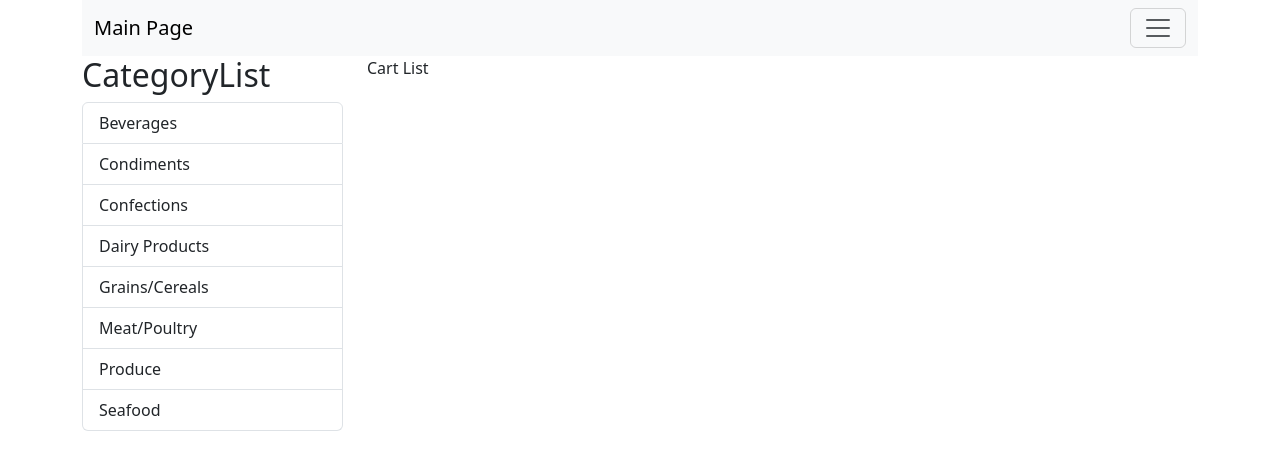
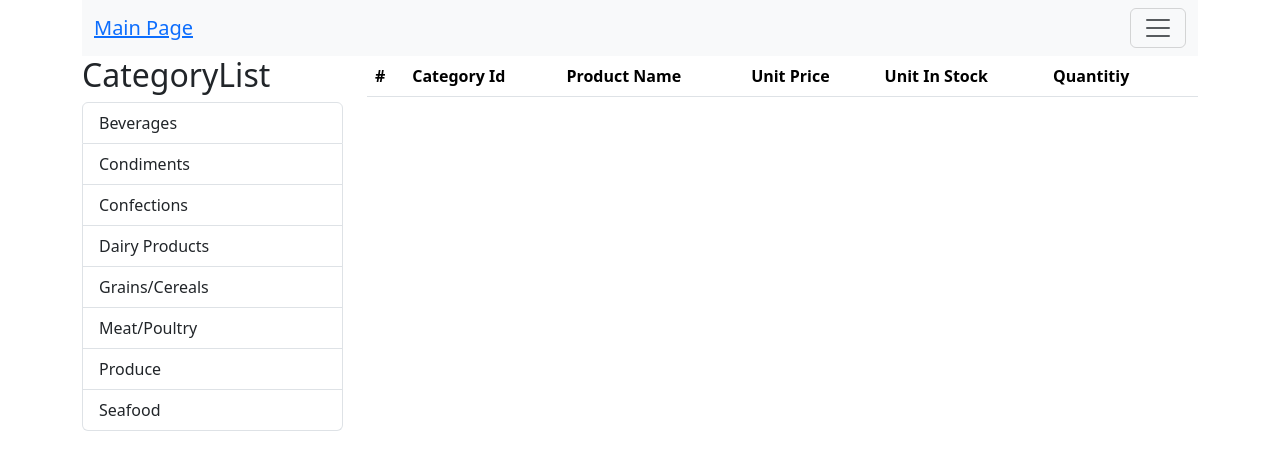
Before and after one commit to bobosii/react-practice, a React (Create React App) app: page /cart in a window 1280 px wide. Shown: the top 470 px of the page. Built offline with nearby package versions, Linux system fonts and the light colour scheme; data requests are answered from the project's data file; the HTML template or start-up script is replaced by a standard one.

Commit message:
carlist.js complited

```diff
--- a/src/App.js
+++ b/src/App.js
@@ -4,7 +4,7 @@ import { Container, Row, Col } from "reactstrap";
 import CategoryList from "./CategoryList";
 import ProductList from "./ProductList";
 import alertify from "alertifyjs";
-import { Route, Routes, Switch } from "react-router-dom";
+import { Route, Routes } from "react-router-dom";
 import Notfound from "./NotFound";
 import CartList from "./CartList";
 
@@ -75,8 +75,16 @@ export default class App extends Component {
                     />
                   }
                 ></Route>
-                <Route path="*" element={<Notfound></Notfound>}></Route>
-                <Route path="/cart" element={<CartList></CartList>}></Route>
+                <Route
+                  path="/cart"
+                  element={
+                    <CartList
+                    removeFromCart={this.removeFromCart}
+                    cart={this.state.cart}
+                    />
+                  }
+                ></Route>
+                  <Route path="*" element={<Notfound></Notfound>}></Route>
               </Routes>
             </Col>
           </Row>
--- a/src/CartList.js
+++ b/src/CartList.js
@@ -1,9 +1,46 @@
-import React, { Component } from 'react'
+import React, { Component } from "react";
+import { Button, Table } from "reactstrap";
 
 export default class CartList extends Component {
+  renderCart() {
+    return (
+      <Table striped>
+        <thead>
+          <tr>
+            <th>#</th>
+            <th>Category Id</th>
+            <th>Product Name</th>
+            <th>Unit Price</th>
+            <th>Unit In Stock</th>
+            <th>Quantitiy</th>
+            <th></th>
+          </tr>
+        </thead>
+        <tbody>
+          {this.props.cart.map((cartItem) => (
+            <tr key={cartItem.product.id}>
+              <td>{cartItem.product.id}</td>
+              <td>{cartItem.product.categoryId}</td>
+              <td>{cartItem.product.productName}</td>
+              <td>{cartItem.product.unitPrice}</td>
+              <td>{cartItem.product.unitsInStock}</td>
+              <td>{cartItem.quantitiy}</td>
+              <td>
+                <Button
+                  color="danger"
+                  onClick={() => this.props.removeFromCart(cartItem.product)}
+                >
+                  Remove
+                </Button>
+              </td>
+            </tr>
+          ))}
+        </tbody>
+      </Table>
+    );
+  }
+
   render() {
-    return (
-      <div>Cart List</div>
-    )
+    return this.renderCart();
   }
 }
--- a/src/CartSummary.js
+++ b/src/CartSummary.js
@@ -1,4 +1,5 @@
 import React, { Component } from "react";
+import { Link } from "react-router-dom";
 import {
   UncontrolledDropdown,
   DropdownToggle,
@@ -31,13 +32,13 @@ export default class CartSummary extends Component {
           ))}
 
           <DropdownItem divider />
-          <DropdownItem>Reset</DropdownItem>
+          <DropdownItem>
+            <Link to="cart">Go to cart</Link>
+          </DropdownItem>
         </DropdownMenu>
       </UncontrolledDropdown>
     );
   }
-
-
 
   renderEmptyCart() {
     return (
--- a/src/Navi.js
+++ b/src/Navi.js
@@ -9,6 +9,7 @@ import {
   NavLink,
 } from "reactstrap";
 import CartSummary from "./CartSummary";
+import { Link } from "react-router-dom";
 
 export default class Navi extends Component {
   constructor(props) {
@@ -29,7 +30,9 @@ export default class Navi extends Component {
     return (
       <div>
         <Navbar color="light" light-expand="md">
-          <NavbarBrand href="/">Main Page</NavbarBrand>
+          <NavbarBrand href="/">
+            <Link to="/">Main Page</Link>
+          </NavbarBrand>
           <NavbarToggler onClick={this.toggle} />
           <Collapse isOpen={this.state.isOpen} navbar>
             <Nav className="ml-auto" navbar>
```
